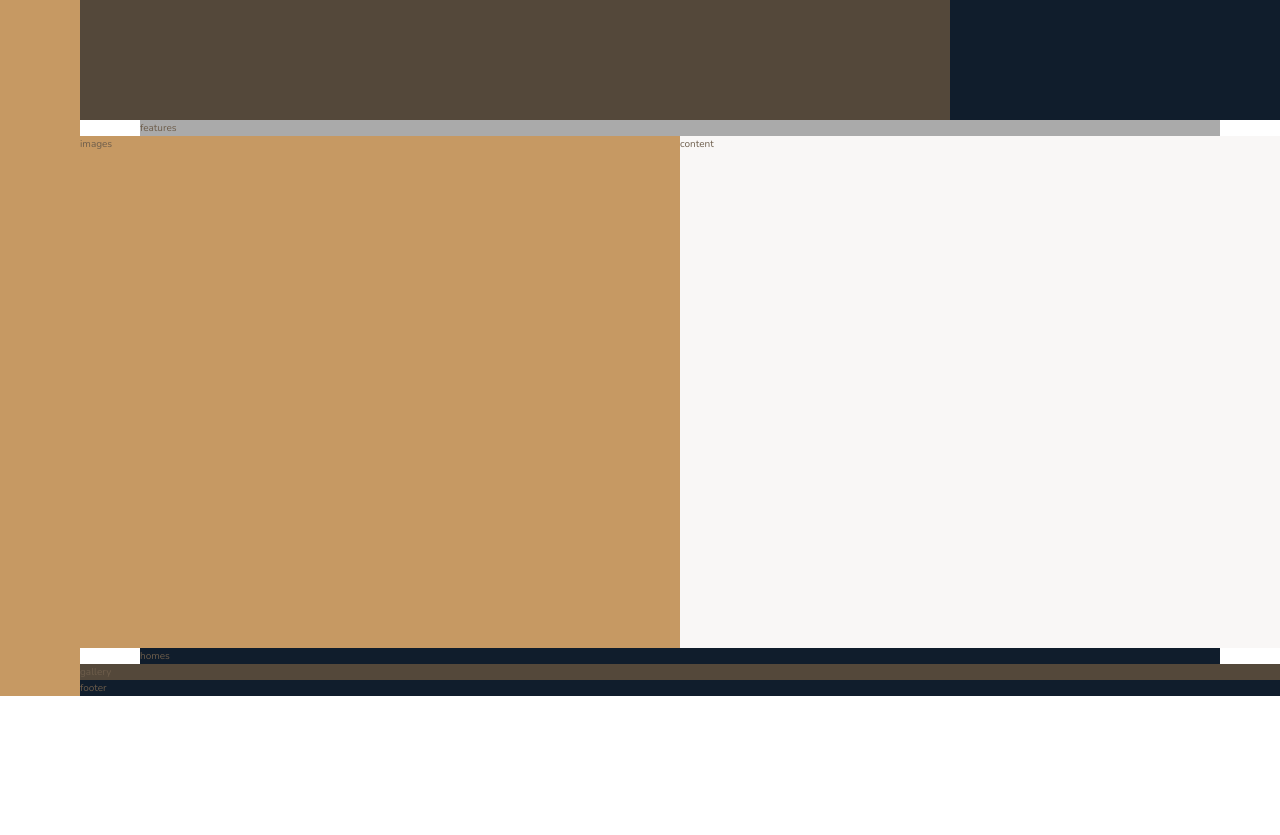
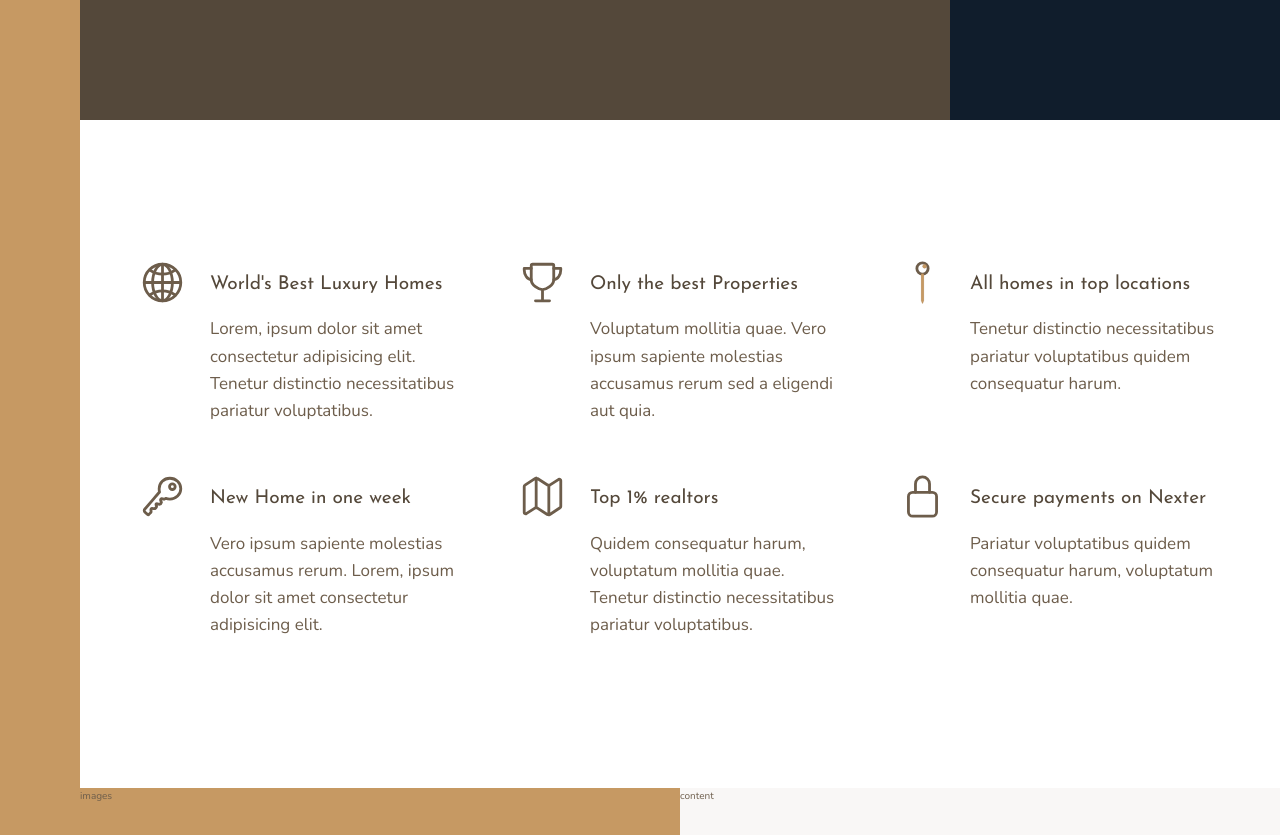
Before and after one commit to Sanda2399/NEXTER_SITE_FILES, a plain HTML site: page Nexter/Resources/HTML/index.html in a window 1280 px wide. Shown: the part 520-1355 px from the top of the page. Before the commit the page ends 1216 px from the top, so only its background shows below. Drawn offline with nearby package versions, Linux system fonts and the light colour scheme; files that its build step writes are made by us from their sources; files whose address does not match are found by name.

Commit message:
Implemented Features Section, Added Use of IonIcons SVGs

```diff
--- a/Nexter/Resources/CSS/SASS/base/_typography.scss
+++ b/Nexter/Resources/CSS/SASS/base/_typography.scss
@@ -0,0 +1,36 @@
+%heading
+{
+    font-family: $font-display;
+    font-weight: 400;
+}
+
+.heading-1
+{
+   @extend %heading;
+}
+
+.heading-2
+{
+    @extend %heading;
+}
+
+.heading-3
+{
+    @extend %heading;
+}
+
+.heading-4
+{
+    @extend %heading;
+    font-size: 1.9rem;
+
+    &--light
+    {
+       color: $color-grey-light-1;
+    }
+
+    &--dark
+    {
+       color: $color-grey-dark-1;
+    }
+}
--- a/Nexter/Resources/CSS/SASS/layout/_features.scss
+++ b/Nexter/Resources/CSS/SASS/layout/_features.scss
@@ -1,5 +1,33 @@
 .features
 {
-    background-color: $color-grey-light-2;
     grid-column: center-start / center-end;
+    margin: 15rem 0;
+
+    display: grid;
+    // grid-template-columns: repeat(3, 1fr);
+    grid-template-columns: repeat(auto-fit, minmax(25rem, 1fr));
+    grid-gap: 6rem;
+    align-items: start;
 }
+
+.feature
+{
+    display: grid;
+    grid-template-columns: min-content 1fr;
+    grid-row-gap: 1.5rem;
+    grid-column-gap: 2.5rem;
+
+    &__icon
+    {
+        fill: $color-primary;
+        width: 4.5rem;
+        height: 4.5rem;
+        grid-row: 1 / span 2;
+        transform: translateY(-1rem);
+    }
+
+    &__text
+    {
+        font-size: 1.7rem;
+    }
+}
--- a/Nexter/Resources/HTML/index.html
+++ b/Nexter/Resources/HTML/index.html
@@ -8,6 +8,8 @@
         <link href="https://fonts.googleapis.com/css?family=Josefin+Sans:300,400,400i|Nunito:300,300i" rel="stylesheet">
         <link rel="stylesheet" href="/Users/brandonmitchell/Documents/HTML:CSS_Projects/NEXTER_SITE_FILES/Nexter/Resources/CSS/SASS/main.css">
         <link rel="shortcut icon" type="image/png" href="/Users/brandonmitchell/Documents/HTML:CSS_Projects/NEXTER_SITE_FILES/Nexter/Resources/IMAGES/favicon.png">
+        <script type="module" src="https://unpkg.com/ionicons@5.5.2/dist/ionicons/ionicons.esm.js"></script>
+        <script nomodule src="https://unpkg.com/ionicons@5.5.2/dist/ionicons/ionicons.js"></script>
 
         <title>Nexter &mdash; your home, your freedom</title>
     </head>
@@ -27,7 +29,60 @@
         </div>
 
         <section class="features">
-            features
+            <div class="feature">
+                <ion-icon name="globe-outline" class="feature__icon"></ion-icon>
+                <h4 class="heading-4 heading-4--dark">
+                    World's Best Luxury Homes
+                </h4>
+                <p class="feature__text">
+                    Lorem, ipsum dolor sit amet consectetur adipisicing elit. Tenetur distinctio necessitatibus pariatur voluptatibus.
+                </p>
+            </div>
+            <div class="feature">
+                <ion-icon name="trophy-outline" class="feature__icon"></ion-icon>
+                <h4 class="heading-4 heading-4--dark">
+                    Only the best Properties
+                </h4>
+                <p class="feature__text">
+                    Voluptatum mollitia quae. Vero ipsum sapiente molestias accusamus rerum sed a eligendi aut quia.
+                </p>
+            </div>
+            <div class="feature">
+                <ion-icon name="pin-outline" class="feature__icon"></ion-icon>
+                <h4 class="heading-4 heading-4--dark">
+                    All homes in top locations
+                </h4>
+                <p class="feature__text">
+                    Tenetur distinctio necessitatibus pariatur voluptatibus quidem consequatur harum.
+                </p>
+            </div>
+            <div class="feature">
+                <ion-icon name="key-outline" class="feature__icon"></ion-icon>
+                <h4 class="heading-4 heading-4--dark">
+                    New Home in one week
+                </h4>
+                <p class="feature__text">
+                    Vero ipsum sapiente molestias accusamus rerum. Lorem, ipsum dolor sit amet consectetur adipisicing elit.
+                </p>
+            </div>
+            <div class="feature">
+                <ion-icon name="map-outline" class="feature__icon"></ion-icon>
+                <h4 class="heading-4 heading-4--dark">
+                    Top 1% realtors
+                </h4>
+                <p class="feature__text">
+                    Quidem consequatur harum, voluptatum mollitia quae. Tenetur distinctio necessitatibus pariatur voluptatibus.
+                </p>
+            </div>
+            <div class="feature">
+                <ion-icon name="lock-closed-outline" class="feature__icon"></ion-icon>
+                <h4 class="heading-4 heading-4--dark">
+                    Secure payments on Nexter
+                </h4>
+                <p class="feature__text">
+                    Pariatur voluptatibus quidem consequatur harum, voluptatum mollitia quae.
+                </p>
+            </div>
         </section>
 
         <div class="story__pictures">
```
Also changed, not shown: Nexter/Resources/IMAGES/text.txt (+6 -6 lines), Nexter/Resources/CSS/SASS/main.css, 1 other file.
